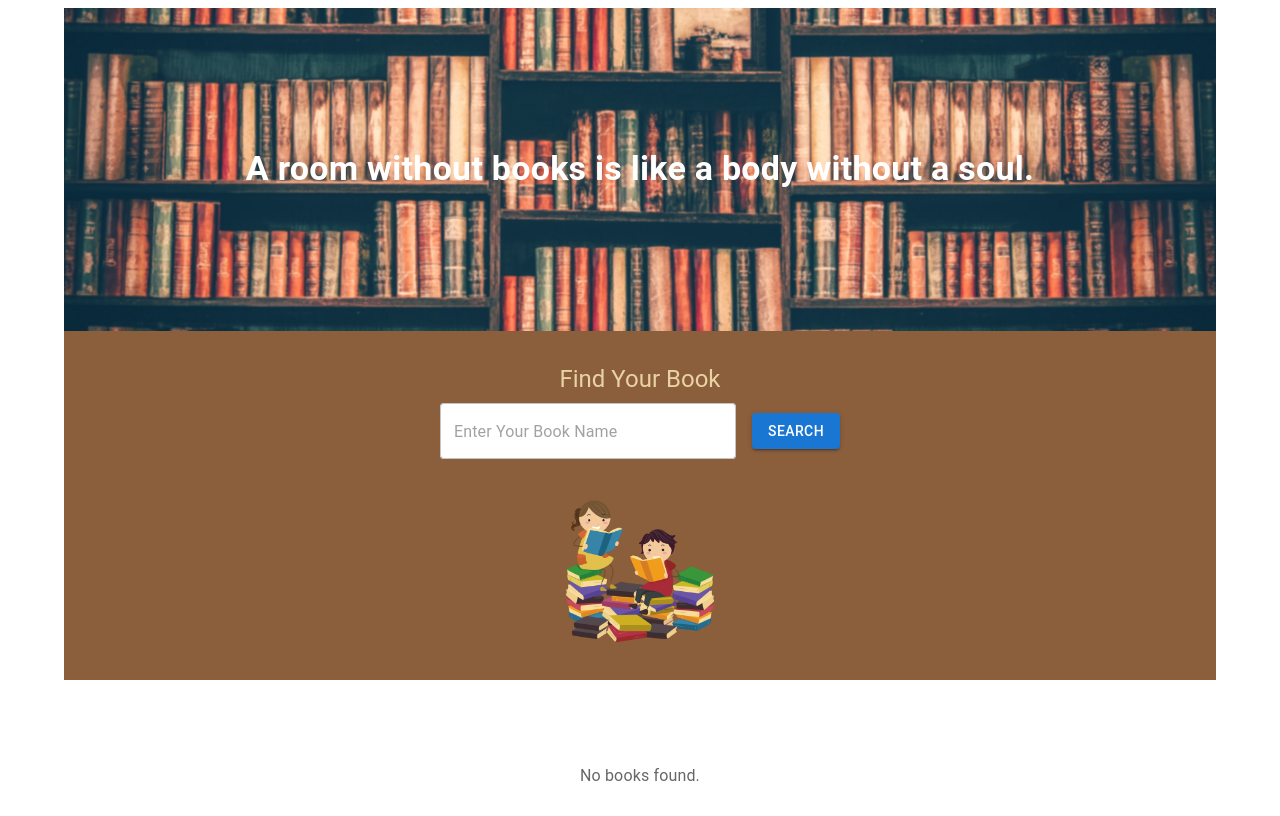
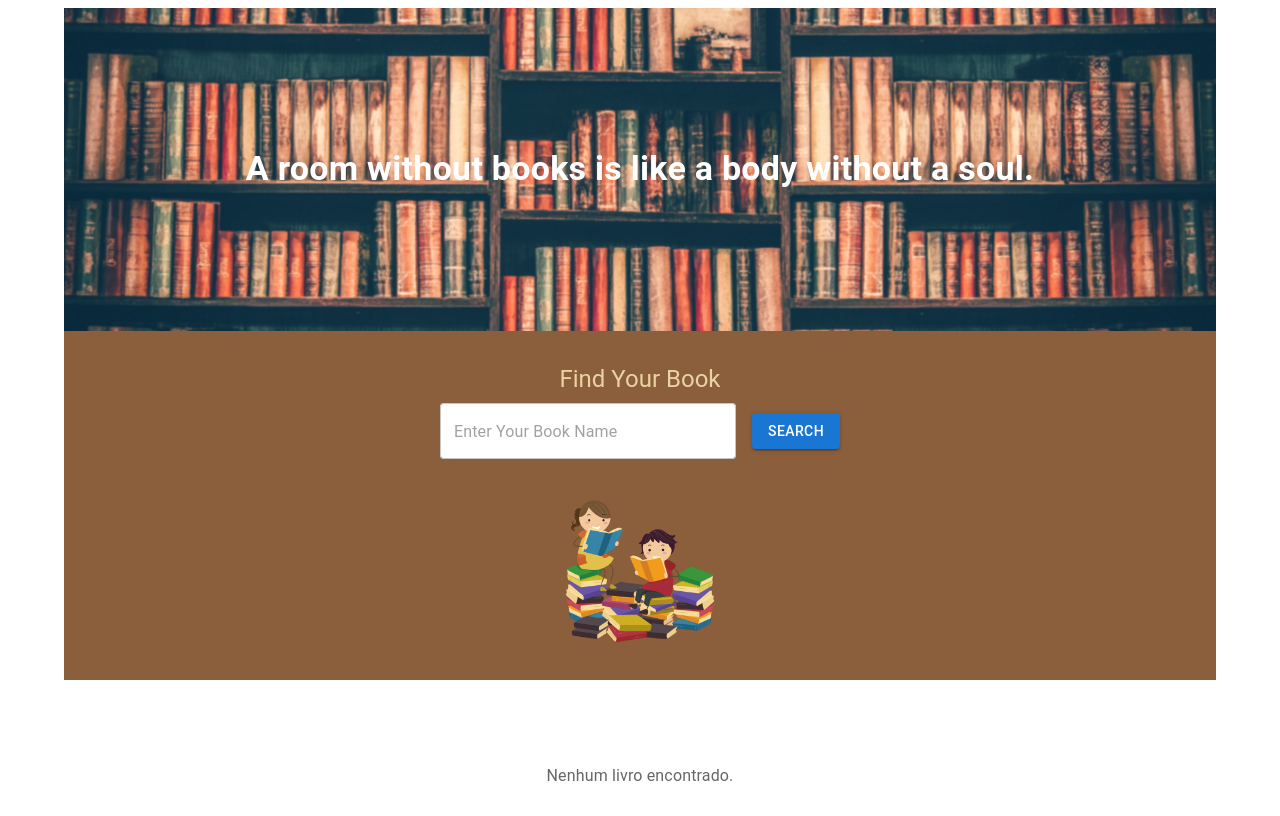
Before and after one commit to Luhera/BookStats, a React (Create React App) app: page / in a window 1280 px wide. Built offline with nearby package versions, Linux system fonts and the light colour scheme.

Commit message:
style: mudança visual dos graficos

```diff
--- a/src/pages/Main.js
+++ b/src/pages/Main.js
@@ -1,4 +1,3 @@
-// src/Pages/Main.js
 import React, { useState } from "react";
 import axios from "axios";
 import {
@@ -124,6 +123,10 @@ const Main = () => {
           </Typography>
         ) : bookData.length > 0 ? (
           <>
+            <Box sx={{ mb: 4 }}>
+              <Typography variant="h6" sx={{ mb: 2, textAlign: "center" }}>
+                Livros Encontrados
+              </Typography>
               <Grid container spacing={2}>
                 {bookData.map((item) => (
                   <Grid item xs={12} sm={6} md={4} key={item.id}>
@@ -131,7 +134,13 @@ const Main = () => {
                   </Grid>
                 ))}
               </Grid>
+            </Box>
+            <Box sx={{ mt: 4 }}>
+              <Typography variant="h6" sx={{ mb: 2, textAlign: "center" }}>
+                Dashboard de Estatísticas
+              </Typography>
               <Grafico bookData={bookData} />
+            </Box>
           </>
         ) : (
           <Typography
@@ -139,7 +148,7 @@ const Main = () => {
             color="textSecondary"
             sx={{ textAlign: "center", mt: 4 }}
           >
-            No books found.
+            Nenhum livro encontrado.
           </Typography>
         )}
       </Container>
```
Lines whose indentation alone changed are shown as unchanged.
